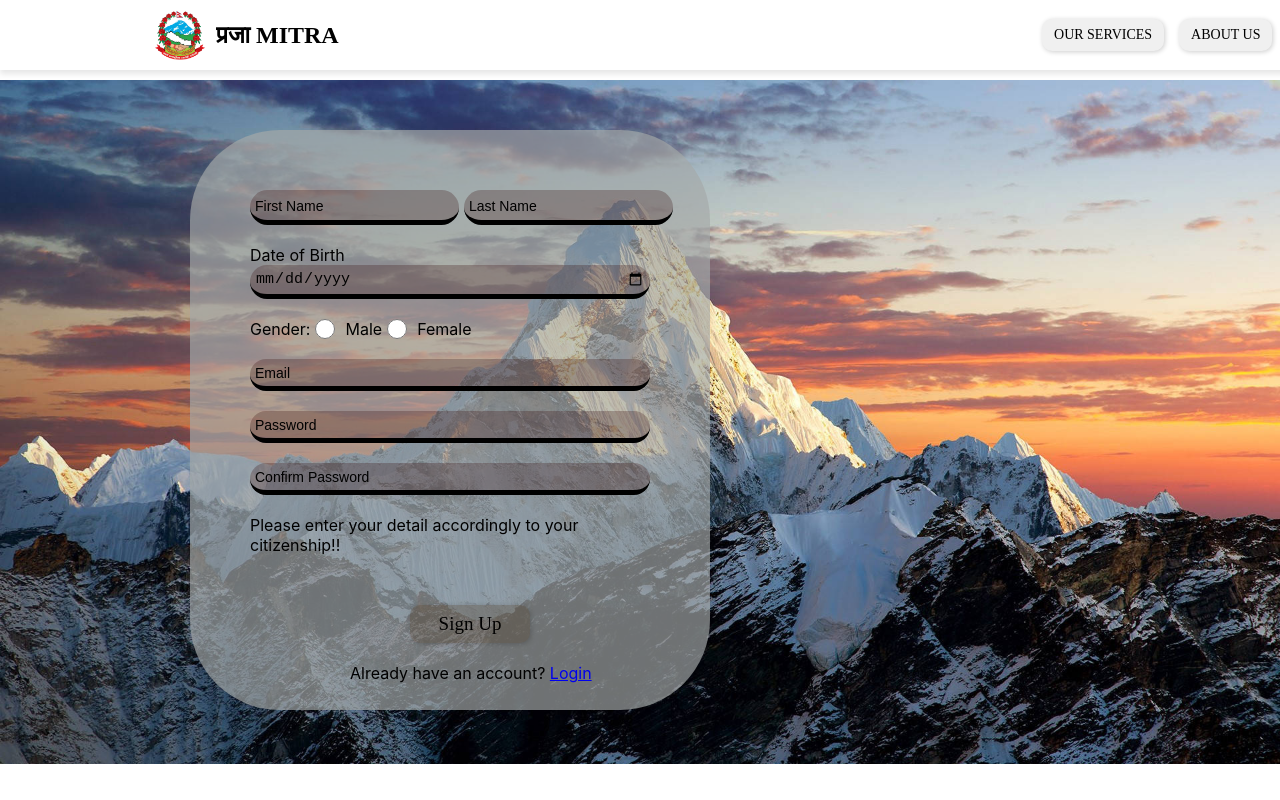
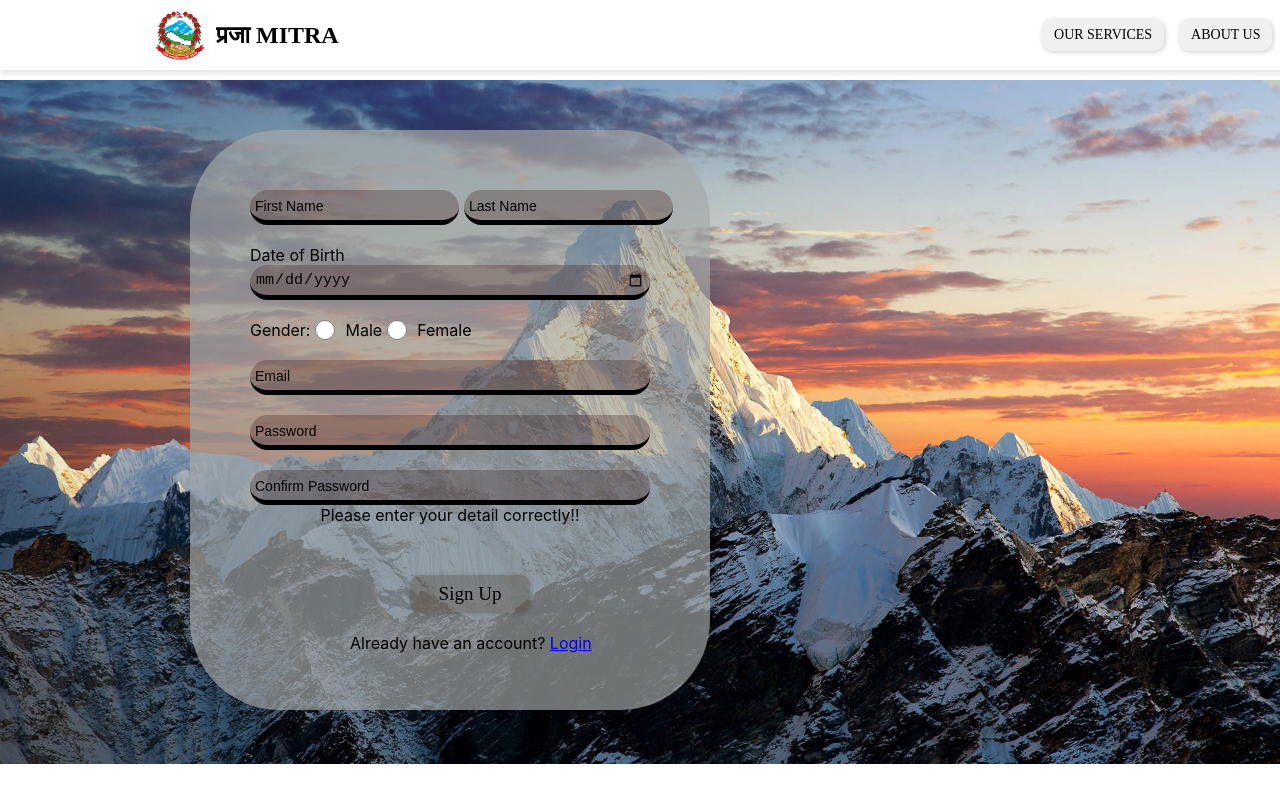
Before and after one commit to rushashrestha/PrajaMitra, a React (Create React App) app: page /signup in a window 1280 px wide. Shown: the top 800 px of the page. Built offline with nearby package versions, Linux system fonts and the light colour scheme; a web font is replaced by a local one.

Commit message:
validate login and signup

```diff
--- a/package.json
+++ b/package.json
@@ -4,6 +4,7 @@
   "private": true,
   "dependencies": {
     "cra-template": "1.2.0",
+    "firebase": "^11.2.0",
     "react": "^19.0.0",
     "react-dom": "^19.0.0",
     "react-icons": "^5.4.0",
--- a/src/App.js
+++ b/src/App.js
@@ -9,6 +9,7 @@ import Signup from "./Components/signup/signup";
 import BillPayment from "./Components/Pages/BillPayment/BillPayment";
 import CertificteIssuance from "./Components/Pages/CertificateIssuance/CertificateIssuance";
 import GrievanceFiling from "./Components/Pages/GrievanceFiling/GrievanceFiling";
+import Hero from "./Components/Hero/Hero";
 
 function App() {
   return (
@@ -17,6 +18,7 @@ function App() {
       <Routes>
         <Route path="/" element={<Home />} />
         <Route path="/login" element={<Login />} />
+        <Route path="/hero" element={<Hero/>}/>
         <Route path="/signup" element={<Signup />} />
         <Route path="/grievance-filing" element={<GrievanceFiling/>} />
         <Route path="/certificate-issuance" element={<CertificteIssuance/>} />
--- a/src/Components/Login/login.css
+++ b/src/Components/Login/login.css
@@ -73,6 +73,9 @@ input::placeholder {
     font-size: 19px;
     width: 120px;
 }
+.btnLogin:hover{
+    background-color: rgba(15, 38, 58, 0.404);
+}
 
 @media (max-width: 1024px) {
     .details {
--- a/src/Components/Login/login.jsx
+++ b/src/Components/Login/login.jsx
@@ -1,24 +1,56 @@
-import React from 'react';
+import React,{useState} from 'react';
 import './login.css';
 import { useNavigate, Link } from 'react-router-dom';
-import signup from '../signup/signup';
+
+
 export default function Login() {
-  const navigate = useNavigate();
+  const navigate = useNavigate(); // For redirecting after login
 
-  const handleLogin = () => {
-    // Add login functionality here
-    console.log("Login button clicked!");
+  const [formData,setFormData] =useState({
+    email:"",
+    password:"",
+  });
+
+  const handleSubmit=(e)=>{
+    e.preventDefault();
+
+    if (!formData.email || !formData.password) {
+      alert("All fields are required!");
+      return;
+    }
+
+    // Email validation
+    if (!/^[a-zA-Z0-9._%+-]+@(gmail\.com|yahoo\.com)$/.test(formData.email)) {
+      alert("Please enter a valid Gmail or Yahoo email address.");
+      return;
+    }
+
+    console.log("Login successful!");
+
+    // Navigate to dashboard or homepage after login
+    navigate('/hero');
+  }
+  const handleChange = (e) => {
+    const { name, value } = e.target;
+    setFormData({
+      ...formData,
+      [name]: value,
+    });
   };
 
   return (
     <div className='login'>
       <div className='loginBox'>
+
+      <form onSubmit={handleSubmit}>
         <div className="details">
-          <input type="text" name="Email" id="Name" placeholder='Email' required /> <br />
-          <input type="password" name='Password' id="Password" placeholder='Password' required />
+
+          <input type="text" name="email" id="Name" value={formData.email} placeholder='Email'  onChange={handleChange} required /> <br />
+          <input type="password" name='password' value={formData.password} id="password" placeholder='Password' onChange={handleChange} required />
 
          <div className="rem"> <input type="checkbox" id='checkbox'/><label htmlFor="rememberMe">Remember me?</label></div>
-          <button className='btnLogin' onClick={handleLogin}>Login</button>
+          <button type='submit' className='btnLogin' >Login</button>
+
           <p style={{marginTop:'10px'}}><Link>Forgot password?</Link> </p><br /><br /><br />
 
           {/* Navigation using Link */}
@@ -28,7 +60,7 @@ export default function Login() {
 
           <p>@NepalSarkar</p>
         </div>
-        <div className='img'></div>
+        </form>
       </div>
     </div>
   );
--- a/src/Components/signup/signup.jsx
+++ b/src/Components/signup/signup.jsx
@@ -1,51 +1,125 @@
-import React from 'react'
+import React, {useState} from 'react'
 import './signup.css'
 import { Link } from 'react-router-dom'
+
+
 export default function Signup() {
+  const [formData, setFormData] = useState({
+    firstName:"",
+    lastName: "",
+    dob: "",
+    gender: "",
+    email: "",
+    password: "",
+    confirmPassword: "",
+  })
+
+  const handleChange=(e)=>{
+    const { name, value } = e.target;
+    setFormData({
+      ...formData,
+      [name]: value,
+    });
+  }
+
+
+  const isAgeValid = (dob)=>{
+    if (!dob) return false;
+    const birthDate = new Date(dob);
+    const today = new Date();
+    const age = today.getFullYear()-birthDate.getFullYear();
+    const monthDiff = today.getMonth()- birthDate.getMonth();
+    const dayDiff = today.getDay()-birthDate.getDay();
+    if (monthDiff< 0|| (monthDiff === 0 && dayDiff<0)) {
+      return age - 1>=16;
+    }
+    return age>=16;
+  }
+
+  const isValidEmail = (email) => {
+    const emailPattern = /^[a-zA-Z0-9._%+-]+@(gmail\.com|yahoo\.com)$/;
+    return emailPattern.test(email);
+  };
+
+  const isValidPassword = (password) => {
+    const passwordPattern = /^(?=.*[a-z])(?=.*[A-Z])(?=.*\d)(?=.*[@$!%*#?&])[A-Za-z\d@$!%*#?&]{8,}$/;
+    return passwordPattern.test(password);
+  };
+
+  const handleSubmit=(e)=>{
+    e.preventDefault();
+
+    if (!formData.firstName|| !formData.lastName ||!formData.password || !formData.confirmPassword) {
+      alert("All fields are  required.");
+      return;
+    }
+
+    if (!isAgeValid(formData.dob)) {
+      alert("You must be at least 16 years old to register.");
+      return;
+    }
+
+    if (!isValidEmail(formData.email)) {
+      alert("Please enter a valid email address.");
+      return;
+    }
+
+    if (!isValidPassword(formData.password)) {
+      alert("Password must be at least 8 characters long and include an uppercase letter, a lowercase letter, a number, and a special character.");
+      return;
+    }
+
+    if (formData.password !== formData.confirmPassword) {
+      alert("Passwords do not match.");
+      return;
+    }
+    alert(`User Registered Successfully! Welcome, ${formData.firstName} ${formData.lastName}`);
+
+    setFormData({
+      firstName: "",
+      lastName: "",
+      dob: "",
+      gender: "",
+      email: "",
+      password: "",
+      confirmPassword: "",
+    });
+  }
+
+
   return (
     <div className='signup'>
         <div className="signinDet">
+       <form onSubmit={handleSubmit}>
        <div className="name">
-        <input type="text" placeholder='First Name' />
-        <input type="text" placeholder='Last Name' />
+        <input type="text" name='firstName' value={formData.firstName} onChange={handleChange} placeholder='First Name' required/>
+        <input type="text" name='lastName' value={formData.lastName} onChange={handleChange} placeholder='Last Name' required/>
         </div>
         <br />
-<label htmlFor="dob" className='dob' >Date of Birth</label>
-<input type="date" name="dob" id="dob" /><br />
+        <label htmlFor="dob" className='dob'  >Date of Birth</label>
+        <input type="date" value={formData.dob} onChange={handleChange} name="dob" id="dob" required/>
+        <br />
+        <br />
         <div className="gender">
-<label htmlFor="gnder">Gender:</label>
-<input
-                  type="radio"
-                  id="male"
-                  name="gender"
-                  value="Male"
-
-                  required
-                />
+        <label htmlFor="gender">Gender:</label>
+          <input type="radio" value="Male" name="gender" checked={formData.gender==="Male"}  onChange={handleChange} required />
          <label htmlFor="male">Male</label>
 
-                 <input
-                  type="radio"
-                  id="female"
-                  name="gender"
-                  value="Female"
-
-                  required
-                />
+         <input type="radio" onChange={handleChange} checked={formData.gender==="Female"} value="Female" name="gender" required/>
          <label htmlFor="female">Female</label>
 </div><br />
-        <input type="text" name="email" id="email" placeholder='Email' />
-        <br />
+        <input type="email" name="email"  onChange={handleChange} value={formData.email} id="email" placeholder='Email' required/>
+        <br /> <br />
 
-        <input type="password" name="password"  id='password' placeholder='Password' />
-        <br />
-        <input type="text" name="cpassword" id="cpassword"  placeholder='Confirm Password'/><br />
-        <p>Please enter your detail accordingly to your citizenship!!</p>
-        <button className='btnSign' >Sign Up</button>
+        <input type="password" onChange={handleChange} value={formData.password} name="password" required id='password' placeholder='Password' />
+        <br /> <br />
+        <input type="password" name="confirmPassword" onChange={handleChange} value={formData.confirmPassword} id="confirmPassword" placeholder='Confirm Password' required  /><br />
+        <p style={{textAlign:'center'}}>Please enter your detail correctly!!</p>
+        <button type="submit" className='btnSign' >Sign Up</button>
+       </form>
         <br />
         <p style={{marginLeft:'100px'}}>Already have an account? <Link to='/login'>Login</Link></p>
         </div>
-        <div className="img"></div>
         </div>
 
   )
```
Also changed, not shown: src/firebase/firebase.js (added, +25 -0 lines), 1 other file (tests, documents, lock files or other folders). Lines whose indentation alone changed are shown as unchanged.
